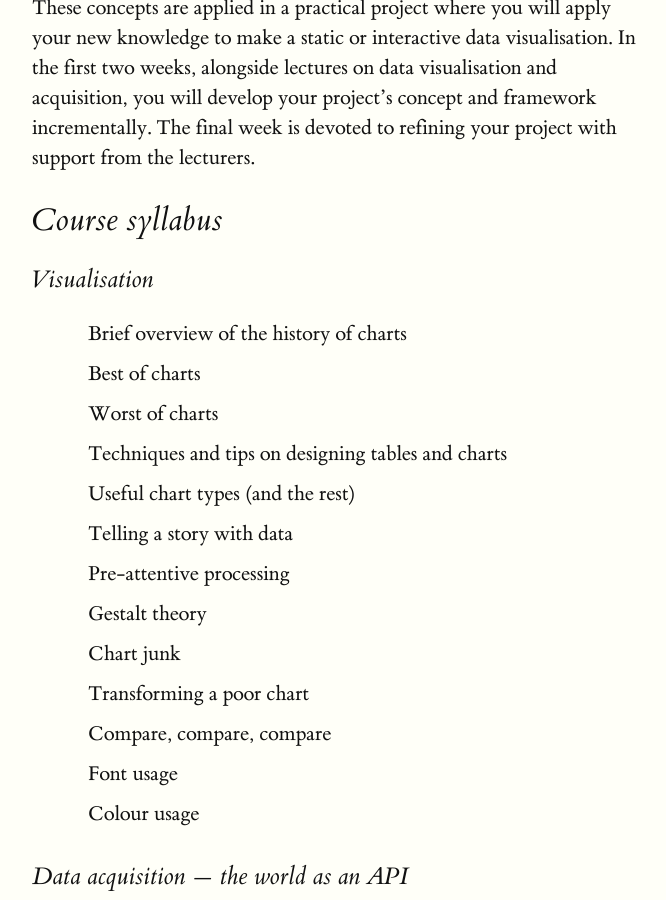
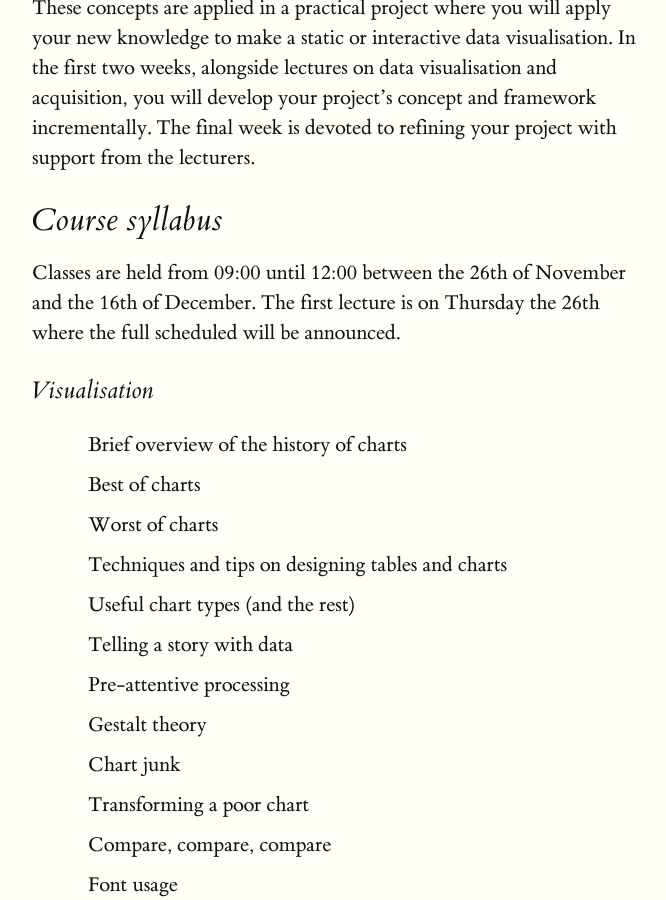
Before and after one commit to flother/data-acq-viz, a Jekyll site: the page built from index.md, in a window 1280 px wide and 900 px high, scrolled down 440 px. Shown: the whole window, without its empty margins (128-794 px from the left). Built offline with Jekyll 4.4.1, drawn with Linux system fonts in a browser that asks for light colours.

Commit message:
Add course dates

```diff
--- a/index.md
+++ b/index.md
@@ -18,6 +18,9 @@ These concepts are applied in a practical project where you will apply your new
 
 
 ## Course syllabus
+
+Classes are held from 09:00 until 12:00 between the 26th of November and the 16th of  December.
+The first lecture is on Thursday the 26th where the full scheduled will be announced.
 
 ### Visualisation
 
```
